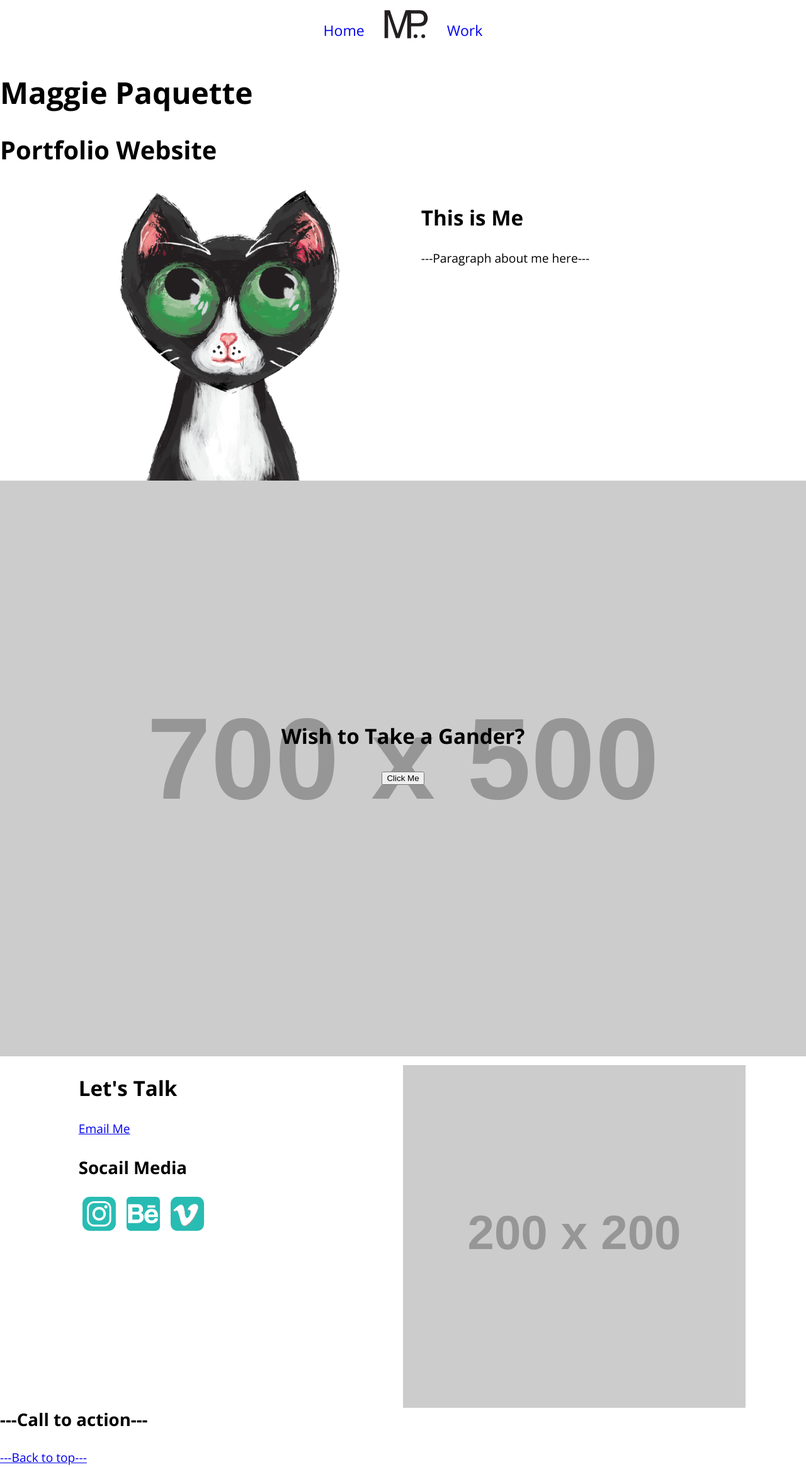
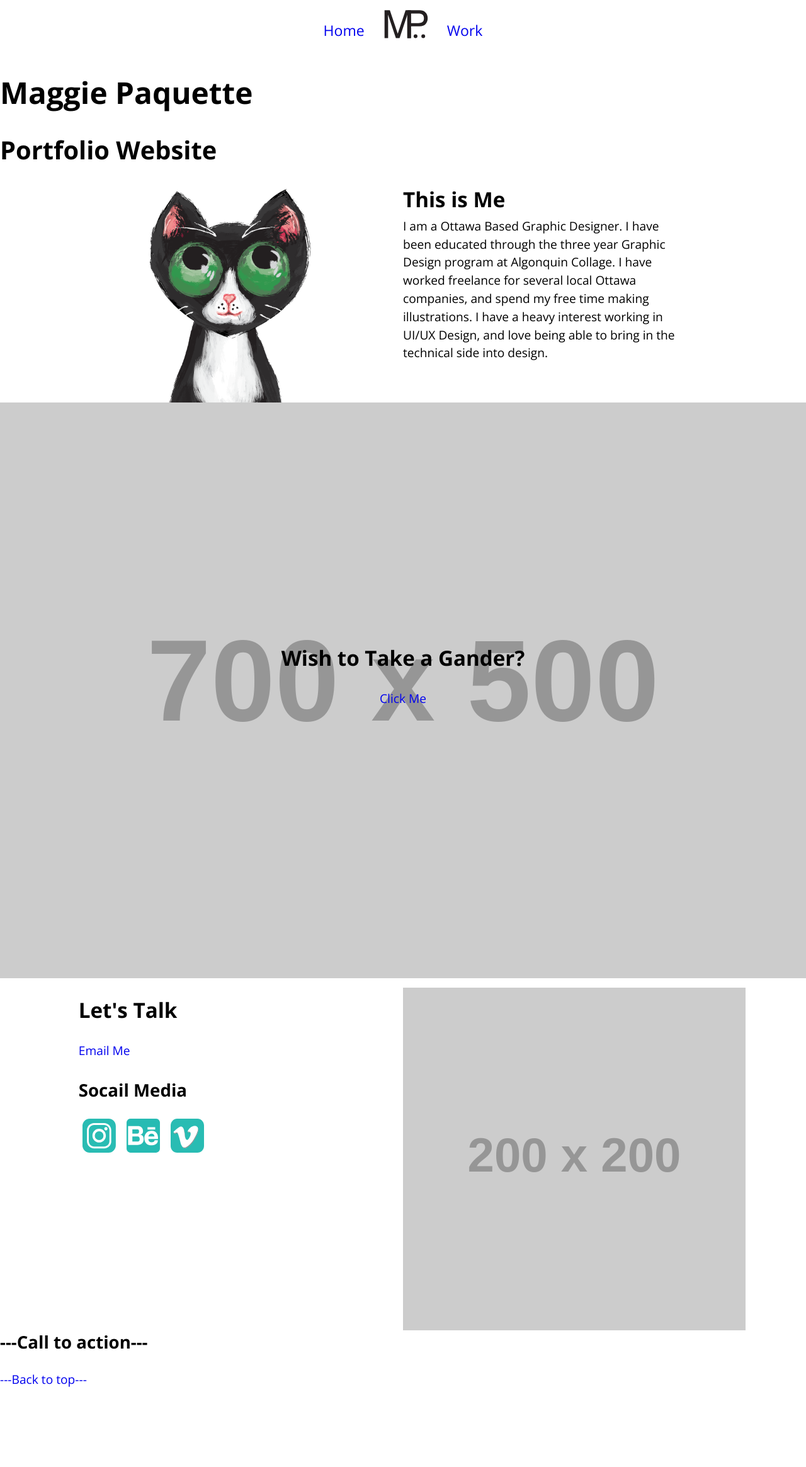
Before and after one commit to Mjams/portfolio-website, a Jekyll site: the page built from index.html, in a window 1280 px wide. Shown: the whole page at 63% size. Built offline with Jekyll 4.4.1, drawn with Linux system fonts in a browser that asks for light colours; after the commit the page ends 2205 px from its top, so only the background shows below that.

Commit message:
added now image to illustration and added edited code to make design more scalable

```diff
--- a/css/main.css
+++ b/css/main.css
@@ -1,4 +1,4 @@
-.nav-a {
+a {
   text-decoration: none;
 }
 
@@ -17,12 +17,9 @@
   position: absolute;
 }
 
-.max-height {
-  max-height: 640px;
-}
-
 .max-img {
-  max-width: 550px;
+  margin: 0 auto;
+  max-width: 400px;
 }
 
 .fig-caption {
@@ -42,6 +39,11 @@
   padding-top: 7em;
 }
 
+.title{
+  margin: 0;
+  padding-bottom: .2em;
+}
+
 .portfolio-figure {
   padding: 0 .75em 0 .75em;
 }
@@ -52,6 +54,11 @@
 
 .social-icon {
   width: 50px;
+  padding: 0 .25em 0 .25em;
+}
+
+.used-program-icon {
+  width: 70px;
   padding: 0 .25em 0 .25em;
 }
 
--- a/css/type.css
+++ b/css/type.css
@@ -12,6 +12,11 @@ html {
 a {
   background-color: transparent;
   -webkit-text-decoration-skip: objects;
+}
+
+p {
+  overflow: hidden;
+  max-width: 450px;
 }
 
 sub,
--- a/index.html
+++ b/index.html
@@ -10,16 +10,16 @@ layout: default
     <div class="unit s-1 m-1-2 l-1-2">
       <img class="max-img img-flex" src="{{site.baseurl}}/images/about-me-char.png" alt="illustration of maggie paquette">
     </div>
-    <div class="island unit s-1 m-1-2 l-1-2">
-      <h3>This is Me</h3>
-      <p>---Paragraph about me here---</p>
+    <div class="unit s-1 m-1-2 l-1-2">
+      <h3 class="title">This is Me</h3>
+      <p>I am a Ottawa Based Graphic Designer. I have been educated through the three year Graphic Design program at Algonquin Collage. I have worked freelance for several local Ottawa companies, and spend my free time making illustrations. I have a heavy interest working in UI/UX Design, and love being able to bring in the technical side into design.</p>
     </div>
   </div>
 
   <div class="portfolio">
     <div class="text-center zindex-3 txt">
       <h3 class="">Wish to Take a Gander?</h3>
-      <button class="">Click Me</button>
+      <a href="{{site.baseurl}}/portfolio/" class="">Click Me</a>
     </div>
     <img class="banner-img img-flex" src="http://placehold.it/700x500" alt="">
   </div>
```
Also changed, not shown: illustration.html (+12 -11 lines), images/57E1ABA8133A25D8.jpg (added), images/CF6F644239CBBA6D.jpg (added), images/CF6F644239CBBA6E.jpg (added), images/CF6F644239CBBA6F.jpg (added), images/Isometric.png (added), images/illustrator.svg (added), images/photoshop.svg (added).
